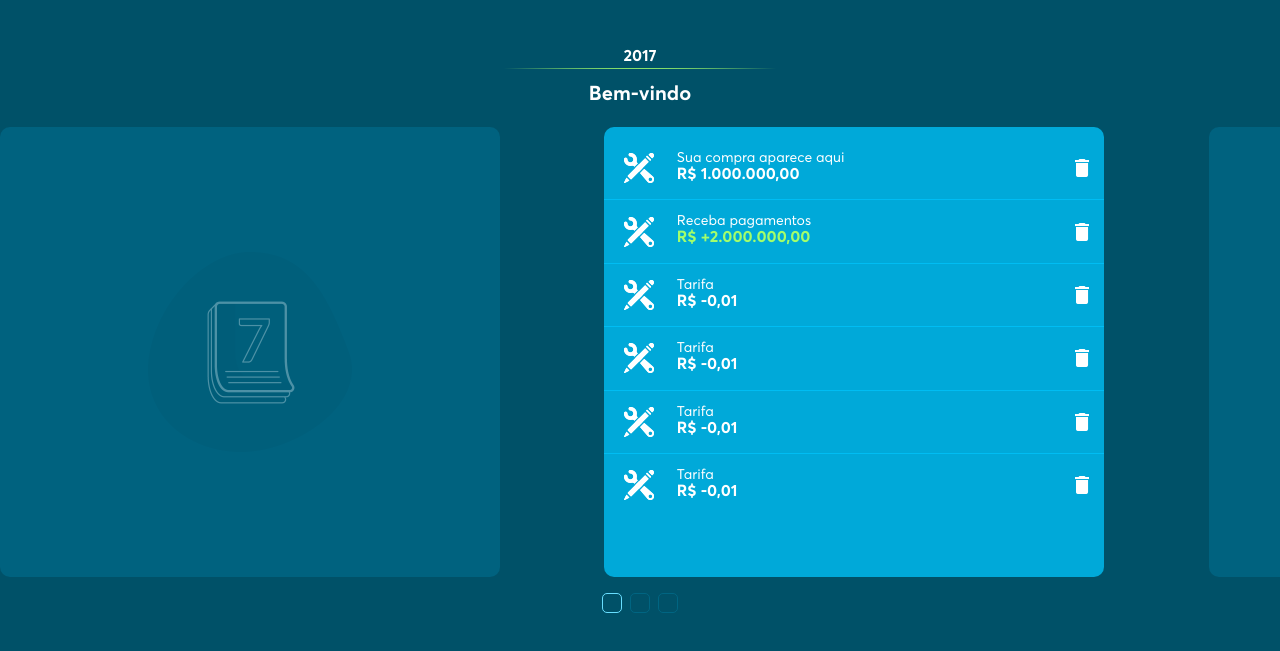
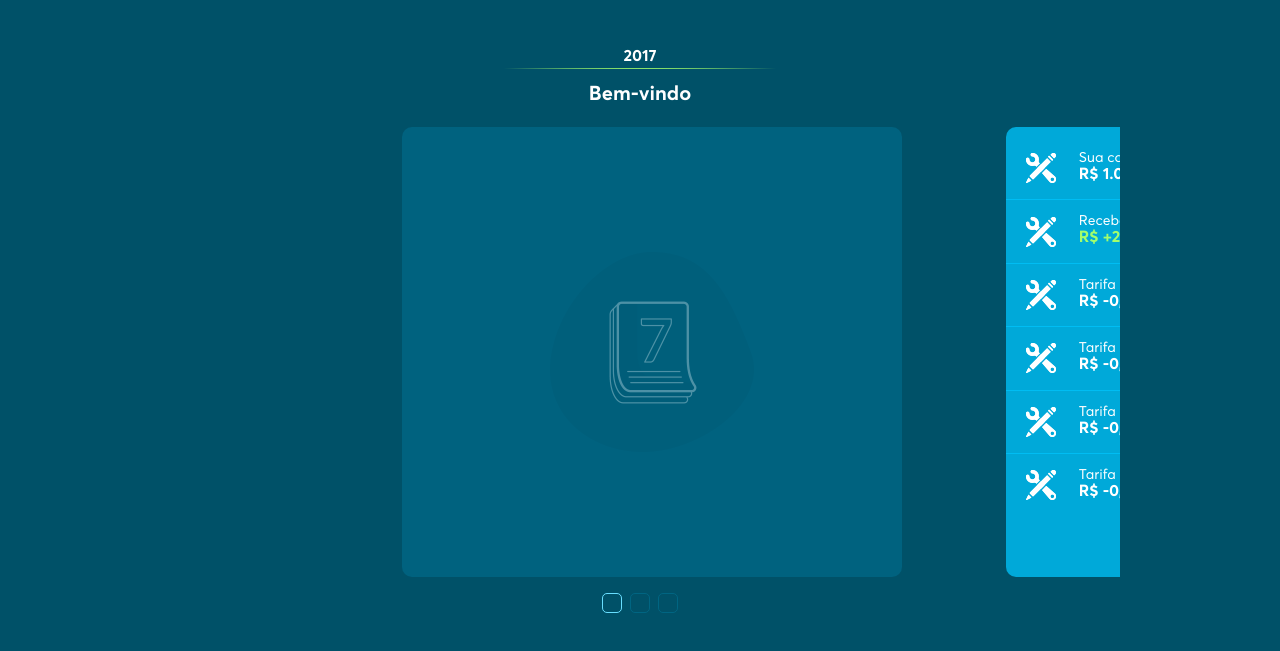
Before and after one commit to julian-kuroiwa/Banco-Neon, a website with bundled scripts: page src/html/index.html in a window 1280 px wide. Both pictures are taken after a click on the element 611 px from the left and 668 px from the top of the page. Shown: the part 65-716 px from the top of the page. Built offline with nearby package versions, Linux system fonts and the light colour scheme; files whose address does not match are found by name.

Commit message:
finished simple carousel without plugin

```diff
--- a/gulpfile.babel.js/index.js
+++ b/gulpfile.babel.js/index.js
@@ -74,7 +74,7 @@ gulp.task('sass', () => {
     return gulp.src(paths.css.src)
         .pipe(plumber())
         .pipe(sourcemaps.init())
-        .pipe(sass({ includePaths: ['node_modules/foundation-sites/'], outputStyle: 'expanded' }).on('error', sass.logError))
+        .pipe(sass({ includePaths: ['node_modules/foundation-sites/', './node_modules/slick-carousel/'], outputStyle: 'expanded' }).on('error', sass.logError))
         .pipe(autoprefixer())
         .pipe(cleanCSS())
         .pipe(sourcemaps.write())
--- a/package.json
+++ b/package.json
@@ -42,6 +42,8 @@
         "gulp-sourcemaps": "^2.6.1",
         "gulp-uglify": "^3.0.0",
         "husky": "^0.14.3",
+        "jquery": "^3.3.1",
+        "slick-carousel": "^1.8.1",
         "vinyl-buffer": "^1.0.1",
         "vinyl-source-stream": "^2.0.0"
     }
--- a/src/css/components/_carousel.scss
+++ b/src/css/components/_carousel.scss
@@ -17,19 +17,18 @@
 }
 
 .carousel {
-    max-width: 100%;
-    margin: auto;
     overflow: hidden;
-    height: auto;
+    max-width: 960px;
+    margin: 0 auto;
 }
 
 .carousel__wrapper {
-    padding: 0;
-    transition: transform .3s;
-    transform: translateX(0px);
-    list-style: none;
+    white-space: nowrap;
     width: 100%;
-    white-space: nowrap;
+    transition: all 0.5s ease;
+    -webkit-transition: all 0.5s ease;
+    transform: translateX(7%);
+    -webkit-transform: translateX(7%);
 }
 
 .card {
@@ -37,22 +36,16 @@
     background-color: $card-color;
     border: 0;
     @include border-radius(10px);
-    display: inline-block;
     height: 368px;
     max-width: 380px;
     margin: 20px 10px 0;
     overflow-y: auto;
     padding: 10px 0;
+    width: 80%;
     position: relative;
-    width: 80%;
+    display: inline-block;
     &.empty {
         background-color: $empty-card-color;
-    }
-    &:first-child {
-        margin-left: 30px;
-    }
-    &:last-child {
-        margin-right: 30px;
     }
 }
 
@@ -104,6 +97,9 @@
         height: 200px;
         @include center($position: absolute);
     }
+    &--hide {
+        display: none;
+    }
 }
 
 .item__type {
@@ -130,7 +126,6 @@
 }
 
 .dots {
-    display: block;
     text-align: center;
 }
 
@@ -153,7 +148,8 @@
         margin-top: 25px;
     }
     .carousel__wrapper {
-        // margin: 0 0 0 390px;
+        transform: translateX(10%);
+        -webkit-transform: translateX(10%);
     }
     .content__title {
         &--year {
@@ -169,14 +165,7 @@
     .card {
         height: 450px;
         max-width: 500px;
-        width: 100%;
         margin: 20px 50px 0;
-        &:first-child {
-            margin-left: 0;
-        }
-        &:last-child {
-            margin-right: 0;
-        }
     }
     .icon {
         &--delete {
@@ -191,3 +180,20 @@
         vertical-align: middle;
     }
 }
+
+@media screen and (min-width: 990px) {
+    .carousel__wrapper {
+        transform: translateX(20%);
+        -webkit-transform: translateX(20%);
+    }
+}
+
+@media screen and (min-width: 1300px) {
+    .carousel {
+        max-width: 1200px;
+    }
+    .carousel__wrapper {
+        transform: translateX(25%);
+        -webkit-transform: translateX(25%);
+    }
+}
--- a/src/css/styles.scss
+++ b/src/css/styles.scss
@@ -7,6 +7,8 @@
 // BASE
 @import "base/normalize";
 @import 'assets/foundation';
+@import 'slick/slick.scss';
+@import 'slick/slick-theme.scss';
 @import "base/scaffolding";
 @import 'base/fonts';
 // COMPONENTS
--- a/src/html/index.html
+++ b/src/html/index.html
@@ -40,6 +40,7 @@
                             <span class="icon icon--calendar"></span>
                         </div>
                         <div class="card" data-js="slide" data-carousel="1">
+                            <span class="icon icon--calendar icon--hide"></span>
                             <div class="card__item" data-js="item">
                                 <img src="img/icon-categoria.png" alt="Categoria" title="Categoria" class="icon icon--tool hide-for-small-only">
                                 <h6 class="item__type show-for-small-only">categoria</h6>
--- a/src/scripts/components/Carousel.js
+++ b/src/scripts/components/Carousel.js
@@ -33,23 +33,27 @@ class Carousel {
         return margin + width;
     }
 
+    removeActive(el) {
+        for (let i = 0; i < this.indicatorSize(); i++) {
+            el.classList.remove('active');
+        }
+    }
+
     indicatorIndex() {
         for (let i = 0; i < this.indicatorSize(); i++) {
             let card = this.carouselItem[i];
             let indicator = this.indicatorItem[i];
-            indicator.addEventListener('click', function() {
+            indicator.addEventListener('click', () => {
                 for (let i = 0; i < this.indicatorSize(); i++) {
                     this.indicatorItem[i].classList.remove('active');
                 }
-                if (i === parseInt(card.getAttribute("data-carousel")))
-                    card.classList.add('active');
+                if (i === parseInt(card.getAttribute("data-carousel"))) {
+                    indicator.classList.add('active');
+                    document.querySelector('.carousel__wrapper').style.marginLeft = "-" + (this.itemStyles() * i) + "px";
+                }
             })
         }
     }
-
-
-
-
 }
 
 export default Carousel;
```
Also changed, not shown: dist/css/styles.css, dist/index.html, dist/scripts/main.min.js, 1 other file.
